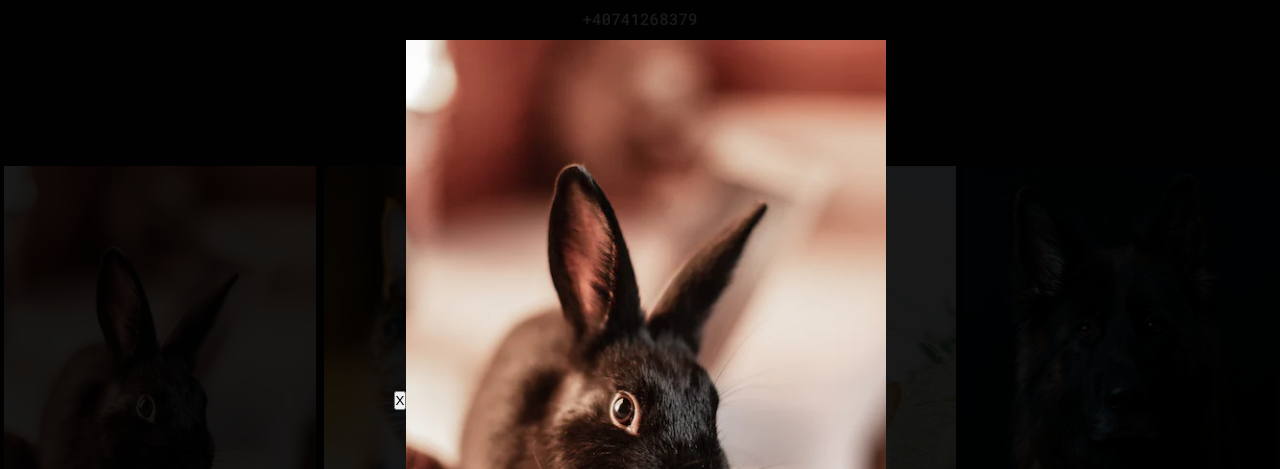
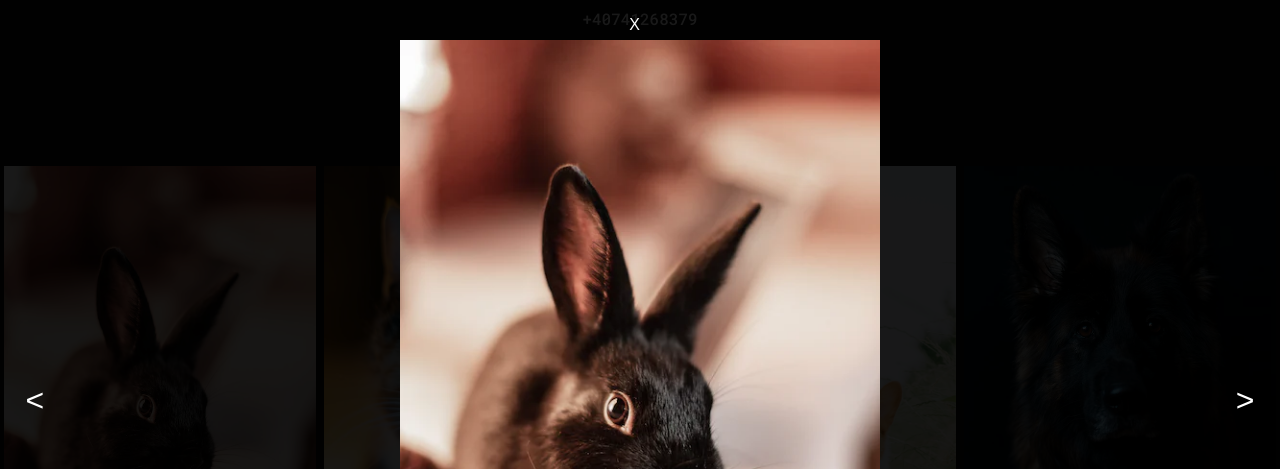
Before and after one commit to lucasonasis/pet-hotel, a React (Create React App) app: page /about in a window 1280 px wide. Both pictures are taken after a click on the picture 160 px from the left and 3302 px from the top of the page. Shown: the part 2902-3371 px from the top of the page. Built offline with nearby package versions, Linux system fonts and the light colour scheme.

Commit message:
Exit modal button

```diff
--- a/src/components/gallery/Gallery.css
+++ b/src/components/gallery/Gallery.css
@@ -22,6 +22,7 @@
   width: 100%;
   margin-top: 8px;
   vertical-align: middle;
+
 }
 
 @media screen and (max-width: 800px) {
@@ -70,6 +71,44 @@
     }
   }
 
-  body.modal-open {
-    overflow: hidden;
-  }
+body.modal-open {
+  overflow: hidden;
+}
+
+.modal-prev,
+.modal-next {
+  position: absolute;
+  top: 50%;
+  transform: translateY(-50%);
+  background: none;
+  border: none;
+  font-size: 2rem;
+  color: #fff;
+  cursor: pointer;
+  outline: none;
+  transition: color 0.3s ease;
+}
+
+.modal-prev:hover,
+.modal-next:hover,
+.modal-exit:hover {
+  color: #02de0a;
+}
+
+.modal-prev {
+  left: 2%;
+}
+
+.modal-next {
+  right: 2%;
+}
+
+.modal-exit {
+  position: absolute;
+  right: 50%;
+  top: 2%;
+  background: none;
+  border: none;
+  font-size: 1rem;
+  color: #fff;
+}
--- a/src/components/gallery/Gallery.jsx
+++ b/src/components/gallery/Gallery.jsx
@@ -26,6 +26,7 @@ import animal_5 from './../../assets/animal_5.webp';
 function Gallery({ onHideNavbar }) {
 
   const [images, setImages] = useState([]);
+  const [selectedImgIndex, setSelectedImgIndex] = useState(0);
 
   useEffect(() => {
     // Array of image sources
@@ -62,28 +63,60 @@ function Gallery({ onHideNavbar }) {
 
   const [showModal, setShowModal] = useState(false);
   const [selectedImg, setSelectedImg] = useState('');
+  const [currentIndex, setCurrentIndex] = useState(0);
 
-  const handleImgClick = (src) => {
+
+  const handleImgClick = (src, index) => {
     document.getElementById('pet-navbar').style.display='none';
     document.body.classList.add('modal-open');
     setSelectedImg(src);
+    setSelectedImgIndex(index);
     setShowModal(true);
+  }
+
+  const handlePrevClick = (e) => {
+    e.stopPropagation();
+    previousImage();
+  }
+
+  const handleNextClick = (e) => {
+    e.stopPropagation();
+    nextImage();
   }
 
   const closeModal = () => {
     document.getElementById('pet-navbar').style.display='flex';
     document.body.classList.remove('modal-open');
     setSelectedImg('');
+    setSelectedImgIndex(0);
     setShowModal(false);
   }
+
+  const nextImage = () => {
+    const nextIndex = selectedImgIndex + 1;
+    if (nextIndex < images.length) {
+      setSelectedImg(images[nextIndex]);
+      setSelectedImgIndex(nextIndex);
+    }
+  };
+
+  const previousImage = () => {
+    const previousIndex = selectedImgIndex - 1;
+    if (previousIndex >= 0) {
+      setSelectedImg(images[previousIndex]);
+      setSelectedImgIndex(previousIndex);
+    }
+  };
 
   return (
     <div className='gallery-container'>
       {showModal && (
         <div className='modal' onClick={closeModal}>
           <button className='modal-exit' onClick={closeModal}>X</button>
-          <img src={selectedImg} alt='Full size' />
-        </div>
+          <button className='modal-prev' onClick={handlePrevClick}>{'<'}</button>
+          <img src={selectedImg} alt='Full size' onClick={(e) => e.stopPropagation()}/>
+          <button className='modal-next' onClick={handleNextClick}>{'>'}</button>
+      </div>
       )}
 
       <div className="gallery-images">
@@ -92,7 +125,7 @@ function Gallery({ onHideNavbar }) {
             <img
               src={src}
               alt={`Image ${index}`}
-              onClick={() => handleImgClick(src)}/>
+              onClick={() => handleImgClick(src, index)}/>
           </div>
         ))}
       </div>
```
